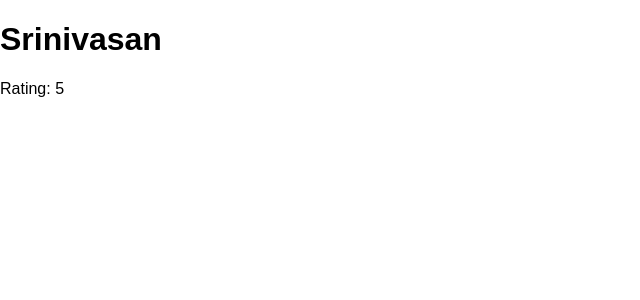
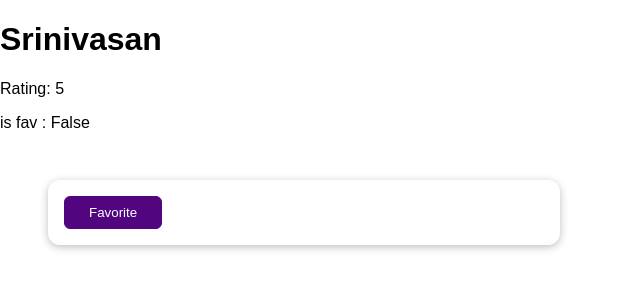
Before and after one commit to srisan619/FEEDBACK, a Django app: page /reviews/1 in a window 1280 px wide. Shown: the top 300 px of the page, without its empty margins (0-640 px from the left). Run offline with Django 4.2, Linux system fonts and the light colour scheme; data comes from the database, SQL or seed files in the repository; both versions use the stored data as it was after the commit.

Commit message:
sessions store

```diff
--- a/FEEDBACK/settings.py
+++ b/FEEDBACK/settings.py
@@ -121,3 +121,5 @@ DEFAULT_AUTO_FIELD = "django.db.models.BigAutoField"
 MEDIA_ROOT = BASE_DIR / "uploads"
 
 MEDIA_URL = "/user-media/"
+
+SESSION_COOKIE_DOMAIN = 28800
--- a/reviews/templates/reviews/show_review.html
+++ b/reviews/templates/reviews/show_review.html
@@ -4,4 +4,14 @@
 {% block content %}
   <h1>{{review.username}}</h1>
   <p> Rating: {{ review.rating }}</p>
+  is fav : {{ is_favorite }}
+  {% if is_favorite %}
+    <p>This is my favorite!</p>
+  {% else %}
+    <form action="/reviews/favorite" method="POST">
+        {% csrf_token %}
+        <input type="hidden" name="review_id" value="{{review.id}}" >
+        <button>Favorite</button>
+    </form>
+  {% endif %}
 {% endblock %}
--- a/reviews/urls.py
+++ b/reviews/urls.py
@@ -7,5 +7,6 @@ urlpatterns = [
     # path("thank-you", views.thank_you)
     path("thank-you", views.ThanksView.as_view()),
     path("reviews", views.ReviewListView.as_view()),
+    path("reviews/favorite", views.AddFavoriteView.as_view()),
     path("reviews/<int:pk>", views.ShowReviewView.as_view())
 ]
--- a/reviews/views.py
+++ b/reviews/views.py
@@ -100,7 +100,20 @@ class ShowReviewView(DetailView):
     template_name = "reviews/show_review.html"
     model = Review
 
-    # def get_context_data(self, **kwargs):
-    #     context = super().get_context_data(**kwargs)
-    #     context["review"] = Review.objects.get(pk=kwargs["id"])
-    #     return context
+    def get_context_data(self, **kwargs):
+        context = super().get_context_data(**kwargs)
+        loaded_review = self.object
+        request = self.request
+        fav_review_id = request.session.get("favorite_review")
+        context["is_favorite"] = str(loaded_review.id) == fav_review_id
+        print (fav_review_id)
+        print (str(loaded_review.id))
+        return context
+
+class AddFavoriteView(View):
+    def post(self, request):
+        review_id = request.POST["review_id"]
+        # print(review_id)
+        request.session["favorite_review"] = review_id
+        # print(request.session["favorite_review"])
+        return HttpResponseRedirect("/reviews/" + review_id)
```
Also changed, not shown: db.sqlite3, 1 other file.
